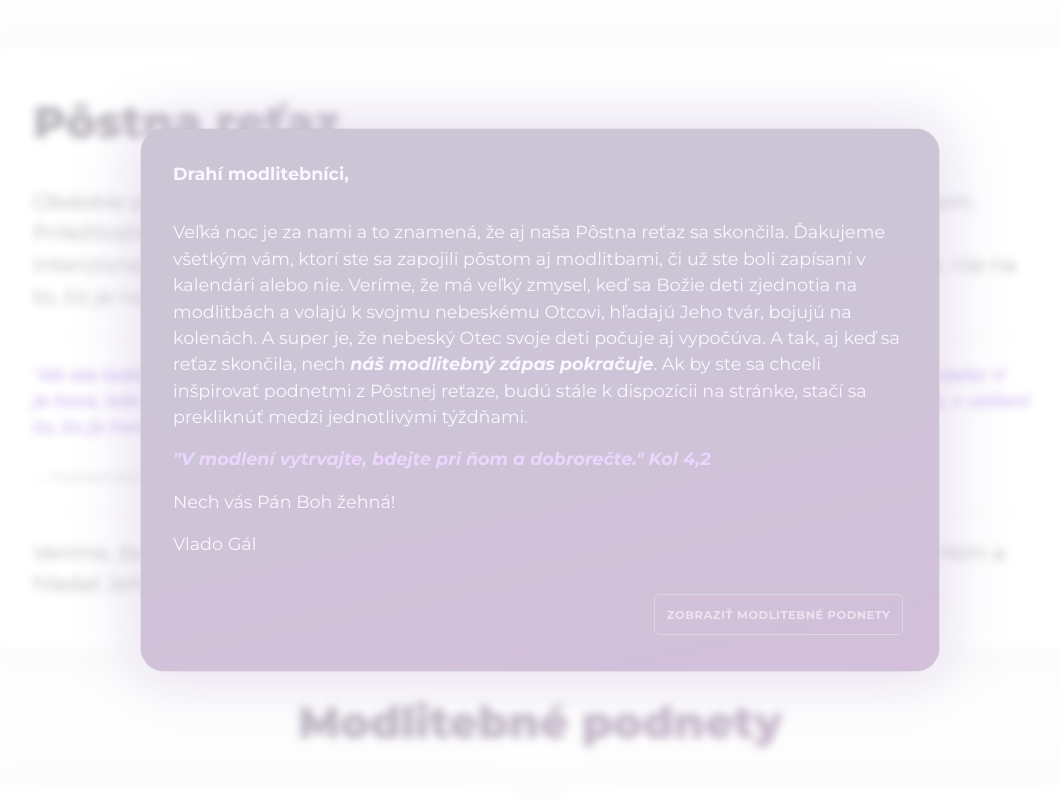
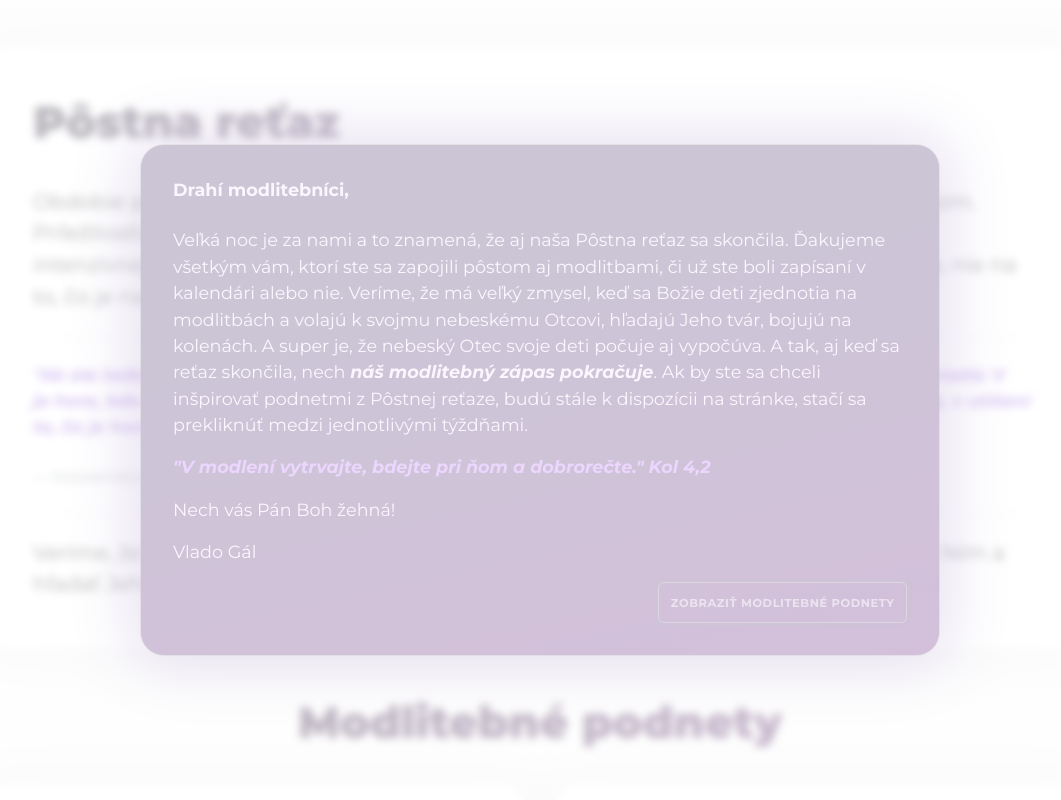
Before and after one commit to pergalsk/retaz-patmos-web, an Angular app: page / in a window 1280 px wide. Shown: the top 800 px of the page, without its empty margins (100-1161 px from the left). Built offline with nearby package versions, Linux system fonts and the light colour scheme; no server answers.

Commit message:
Revert "Added: Info Modal layout enhancements for smaller devices; main content animations"
This reverts commit 5ca1f6ddc828e54c2d5ad0f2c6a9a294c1c7ba42.

```diff
--- a/src/app/animations/contentAnimations.ts
+++ b/src/app/animations/contentAnimations.ts
@@ -11,8 +11,3 @@ export const contentEnterAnim = animation([
 export const contentLeaveAnim = animation([
   animate(timings, style({ opacity: 0, transform: `translateX(${position})` })),
 ]);
-
-export const mainPageEnter = animation([
-  style({ opacity: 0 }),
-  animate('600ms', style({ opacity: 1 })),
-]);
--- a/src/app/app.component.html
+++ b/src/app/app.component.html
@@ -1,4 +1,4 @@
-<div *ngIf="showContent" @enterTrigger class="container app-main">
+<div *ngIf="showContent" class="container app-main">
   <div class="jumbotron">
     <h1 class="display-4 mb-4">Pôstna reťaz</h1>
 
--- a/src/app/app.component.ts
+++ b/src/app/app.component.ts
@@ -5,8 +5,6 @@ import { catchError, delay, map } from 'rxjs/operators';
 import { NgbModal, ModalDismissReasons } from '@ng-bootstrap/ng-bootstrap';
 import { ModalContentComponent } from './modal-content/modal-content.component';
 import { InfoModalComponent } from './info-modal/info-modal.component';
-import { transition, trigger, useAnimation } from '@angular/animations';
-import { mainPageEnter } from './animations/contentAnimations';
 
 export interface SysdateResponse {
   rfc822: string;
@@ -60,7 +58,6 @@ export interface CalendarOptions {
   selector: 'app-root',
   templateUrl: './app.component.html',
   styleUrls: ['./app.component.scss'],
-  animations: [trigger('enterTrigger', [transition(':enter', [useAnimation(mainPageEnter)])])],
 })
 export class AppComponent implements OnInit {
   rawDates: DatesResponse[] = [];
--- a/src/app/info-modal/info-modal.component.html
+++ b/src/app/info-modal/info-modal.component.html
@@ -1,8 +1,8 @@
-<div class="modal-header">
+<div class="modal-body">
+  <div class="mb-3">
     <strong class="unselectable" id="modal-basic-title">Drahí modlitebníci,</strong>
   </div>
 
-<div class="modal-body">
   <p>
     Veľká noc je za nami a to znamená, že aj naša Pôstna reťaz sa skončila. Ďakujeme všetkým vám,
     ktorí ste sa zapojili pôstom aj modlitbami, či už ste boli zapísaní v kalendári alebo nie.
@@ -21,14 +21,16 @@
   <p>Nech vás Pán Boh žehná!</p>
 
   <p>Vlado Gál</p>
-</div>
 
-<div class="modal-footer">
+  <form name="modalButtons">
+    <div class="clearfix">
       <button
         (click)="passBack()"
         type="submit"
-    class="btn btn-outline-primary btn-smaller float-right btn-block-md"
+        class="btn btn-outline-primary btn-smaller float-right"
       >
         Zobraziť modlitebné podnety
       </button>
     </div>
+  </form>
+</div>
--- a/src/styles/common.scss
+++ b/src/styles/common.scss
@@ -114,13 +114,6 @@ ul > li {
     padding: 1.05em 1em 0.9em;
     letter-spacing: 0.05em;
   }
-
-  &.btn-block-md {
-    @include media-breakpoint-down(md) {
-      display: block;
-      width: 100%;
-    }
-  }
 }
 
 .backdrop-light {
@@ -131,8 +124,7 @@ ul > li {
   }
 }
 
-.modal {
-  &.negative {
+.modal.negative {
   backdrop-filter: blur(4px);
   // generated by: https://cssgradient.io/
   &.gradient-a {
@@ -158,22 +150,8 @@ ul > li {
       box-shadow: 0 0 62px 10px rgba(89, 46, 153, 0.49);
       border-radius: 1.5rem;
 
-        .modal-header {
-          padding: 2rem 2rem 1rem 2rem;
-          border-bottom: none;
-        }
-
       .modal-body {
-          padding: 1rem 2rem;
-
-          p:last-child {
-            margin-bottom: 0;
-          }
-        }
-
-        .modal-footer {
-          padding: 1rem 2rem 2rem 2rem;
-          border-top: none;
+        padding: 2rem;
       }
 
       h1,
@@ -213,4 +191,3 @@ ul > li {
     }
   }
 }
-}
```
Lines whose indentation alone changed are shown as unchanged.
